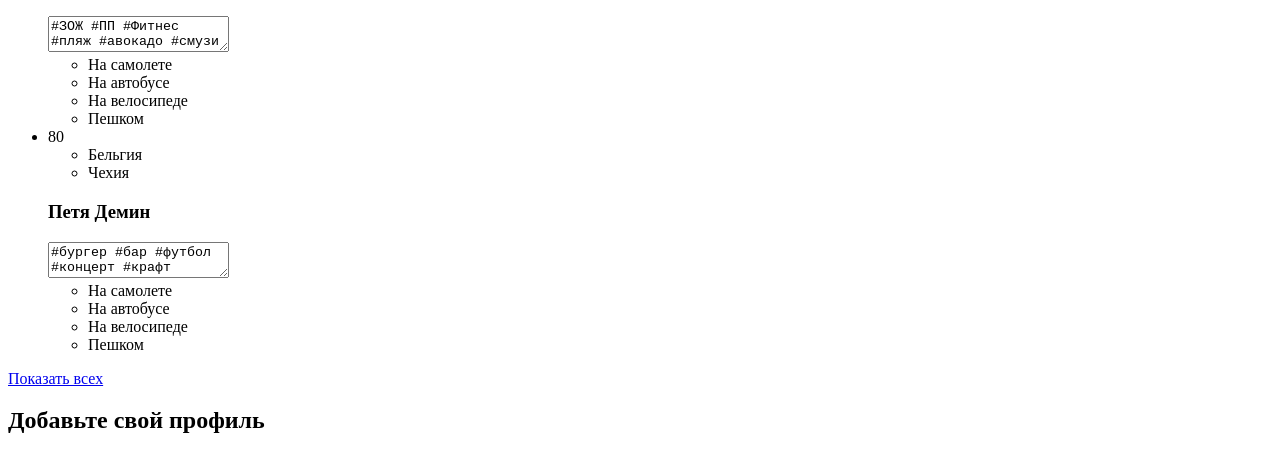
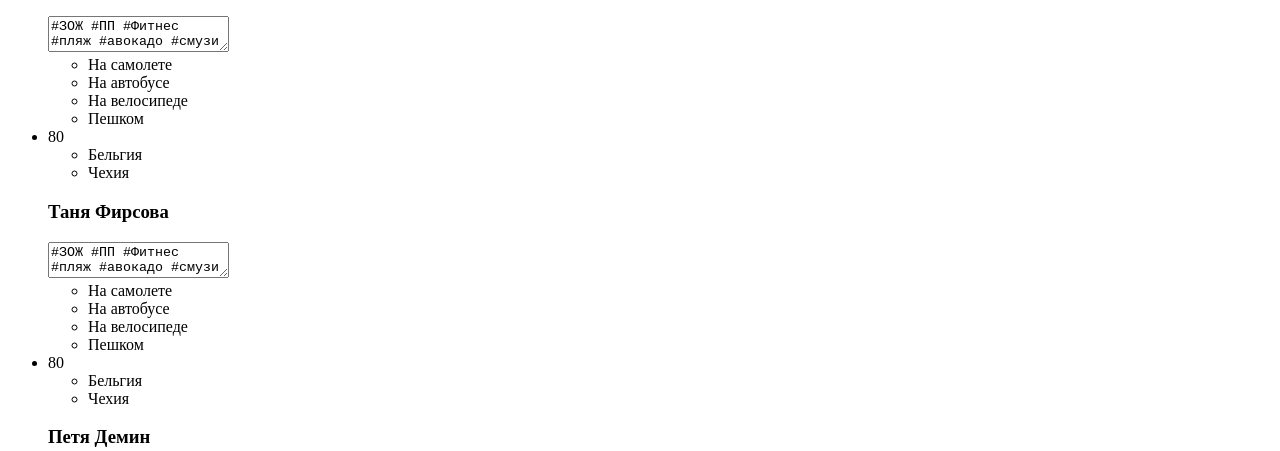
Before and after one commit to vchpro/1464321-pognali-20, a website: page source/index.html in a window 1280 px wide. Shown: the part 2305-2756 px from the top of the page. Drawn offline with Linux system fonts and the light colour scheme.

Commit message:
Update index.html

```diff
--- a/source/index.html
+++ b/source/index.html
@@ -153,7 +153,46 @@
             </ul>
           </li>
 
+          <li class="companions__list__item promo-companion">
+            <div class="promo-companion__level companion-level">
+              <span class="companion-level__count">80</span>
+            </div>
 
+            <ul class="companions__list__item__countries-list promo-countries">
+              <li class="promo-countries__item">
+                <span class="visually-hidden">Бельгия</span>
+              </li>
+
+              <li class="promo-countries__item">
+                <span class="visually-hidden">Чехия</span>
+              </li>
+
+
+
+
+            </ul>
+
+            <h3 class="promo-companion__name promo-companion__name--online">Таня Фирсова</h3>
+            <textarea class="promo-companion__tags">#ЗОЖ #ПП #Фитнес #пляж #авокадо #смузи</textarea>
+
+            <ul class="companions__list__item__transport-list promo-companion-transport">
+              <li class="promo-companion-transport__item promo-companion-transport__item--selected promo-transport-item">
+                <span class="visually-hidden">На самолете</span>
+              </li>
+
+              <li class="promo-companion-transport__item promo-transport-item">
+                <span class="visually-hidden">На автобусе</span>
+              </li>
+              <li class="promo-companion-transport__item promo-transport-item">
+
+                <span class="visually-hidden">На велосипеде</span>
+              </li>
+
+              <li class="promo-companion-transport__item promo-transport-item">
+                <span class="visually-hidden">Пешком</span>
+              </li>
+            </ul>
+          </li>
 
           <li class="companions__list__item">
             <div class="companions__list__item__level">
```
